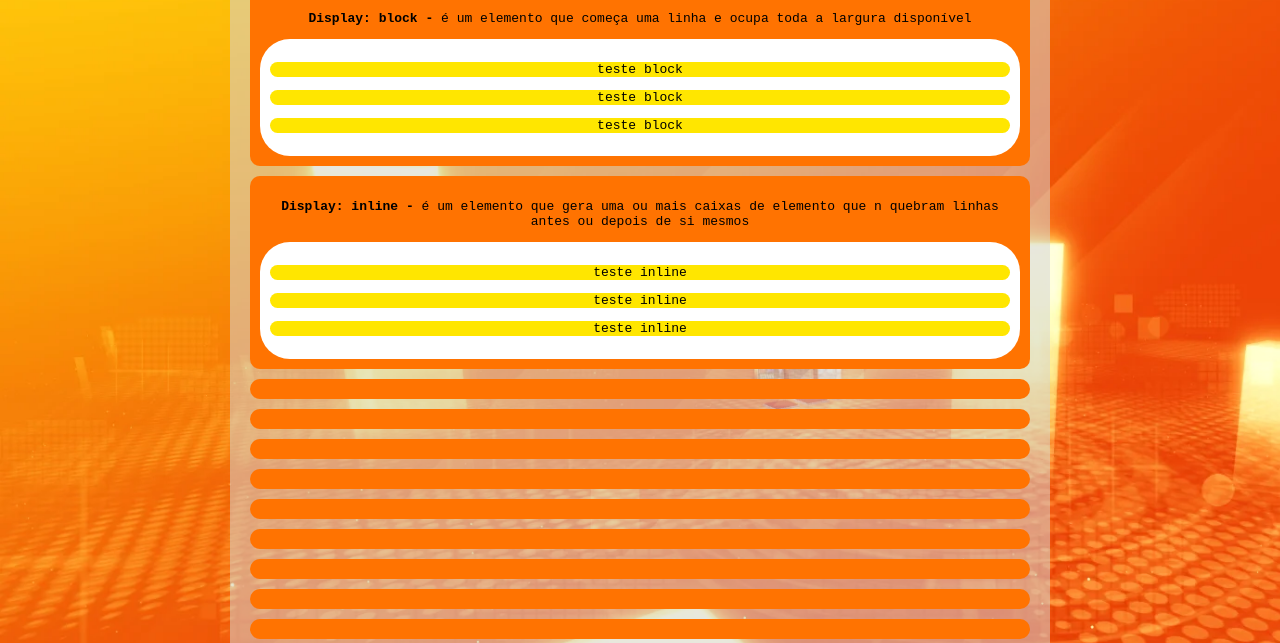
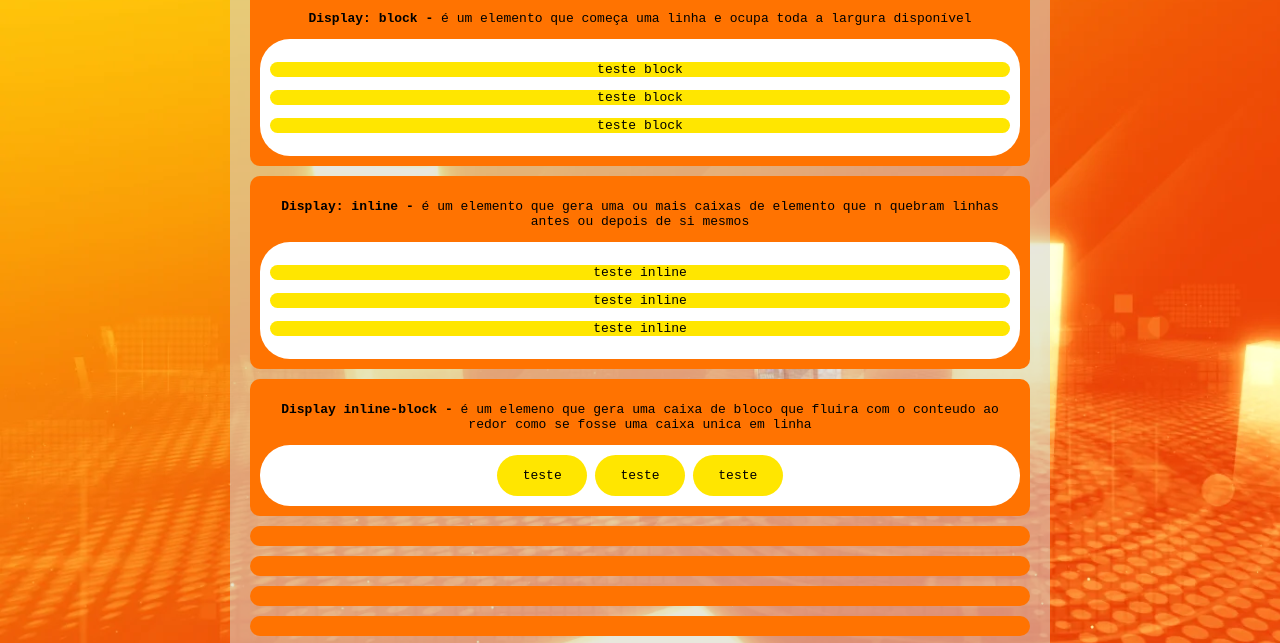
Before and after one commit to renatolvicente-lang/explorando_displays_positions, a plain HTML site: page index.html in a window 1280 px wide. Shown: the part 132-775 px from the top of the page. Drawn offline with Linux system fonts and the light colour scheme.

Commit message:
add - adicionei inline-block

```diff
--- a/index.html
+++ b/index.html
@@ -49,6 +49,20 @@
             </div>
         </section>
         <section class="displays">
+            <p><b>Display inline-block -</b> é um elemeno que gera uma caixa de bloco que fluira com o conteudo ao redor como se fosse uma caixa unica em linha</p>
+            <div class="display inline_block">
+
+                <div class="elemento_in_bl">
+                    <p>teste</p>
+                </div>
+
+                <div class="elemento_in_bl">
+                    <p>teste</p>
+                </div>
+                <div class="elemento_in_bl">
+                    <p>teste</p>
+                </div>
+            </div>
 
         </section>
         <section class="displays">
--- a/style.css
+++ b/style.css
@@ -60,9 +60,18 @@ footer{
     border-radius: 30px;
 
 }
+.elemento_in_bl{
+    display: inline-block;
+    background-color: rgb(255, 230, 0);
+    border-radius: 30px;
+    width: 90px;
+}
 .block{
     display: block;
 }
 .inline{
     display: inline;
 }
+.inline_block{
+    display: inline-block;
+}
```
